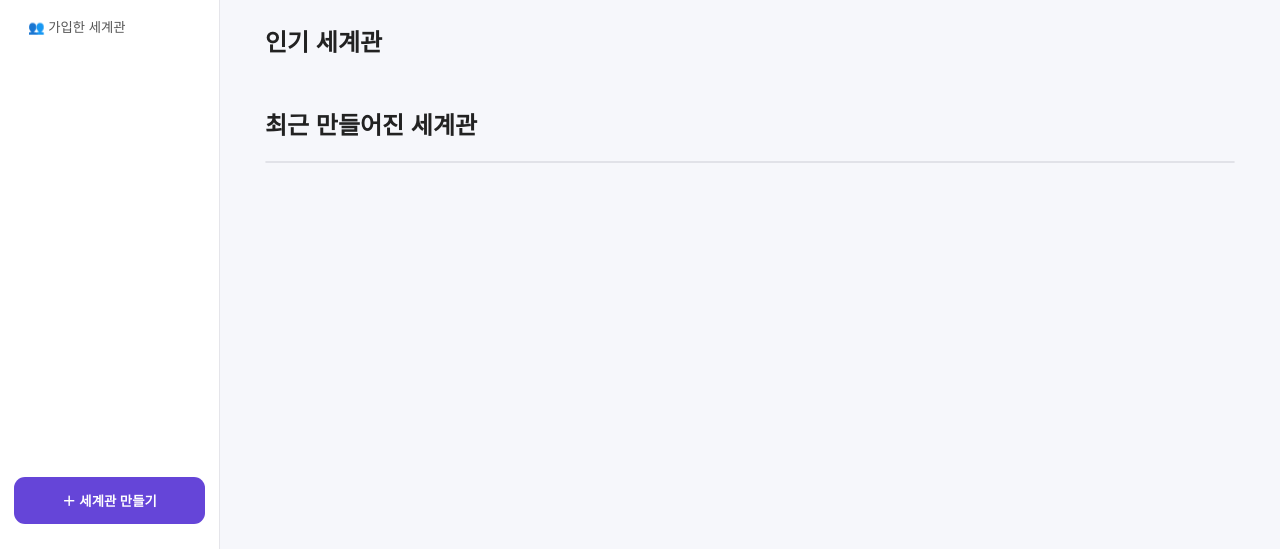
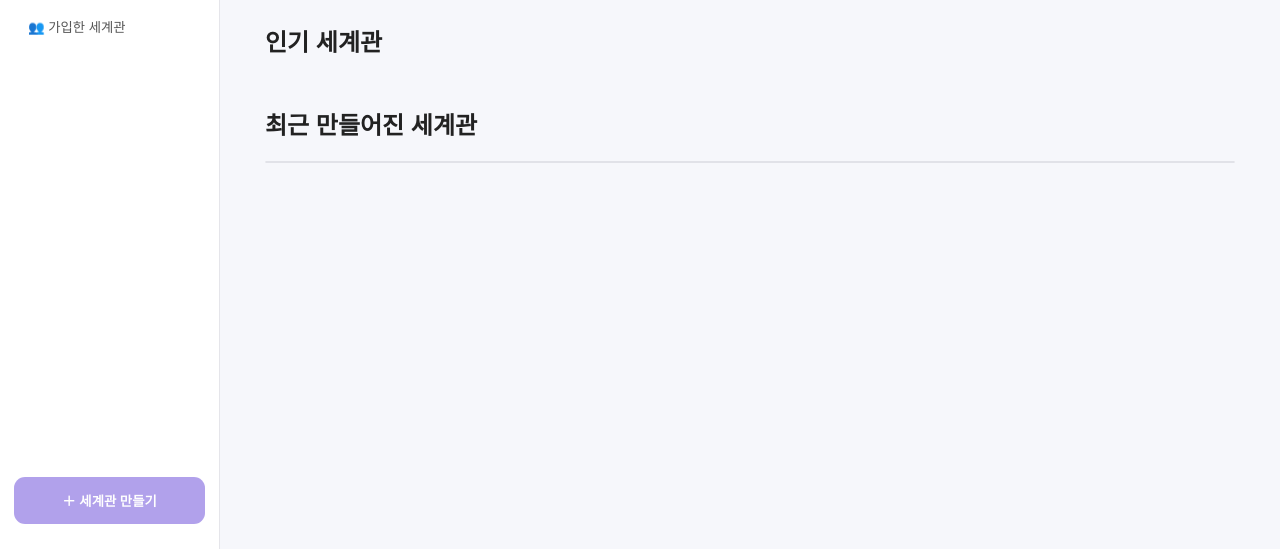
Before and after one commit to catbbang123/storyboard_fixed_1, a plain HTML site: page index.html in a window 1280 px wide. Shown: the part 251-800 px from the top of the page. Drawn offline with nearby package versions, Linux system fonts and the light colour scheme; no server answers.

Commit message:
Update style.css

```diff
--- a/style.css
+++ b/style.css
@@ -268,3 +268,18 @@
   object-fit: cover !important;
   display: block;
 }
+
+#googleLoginBtn,
+#profileBtn,
+#create,
+#mobileCreate{
+    transition: opacity .2s ease,
+                transform .2s ease;
+}
+
+#create:disabled,
+#mobileCreate:disabled{
+    opacity: .5;
+    cursor: not-allowed;
+    pointer-events: none;
+}
```
